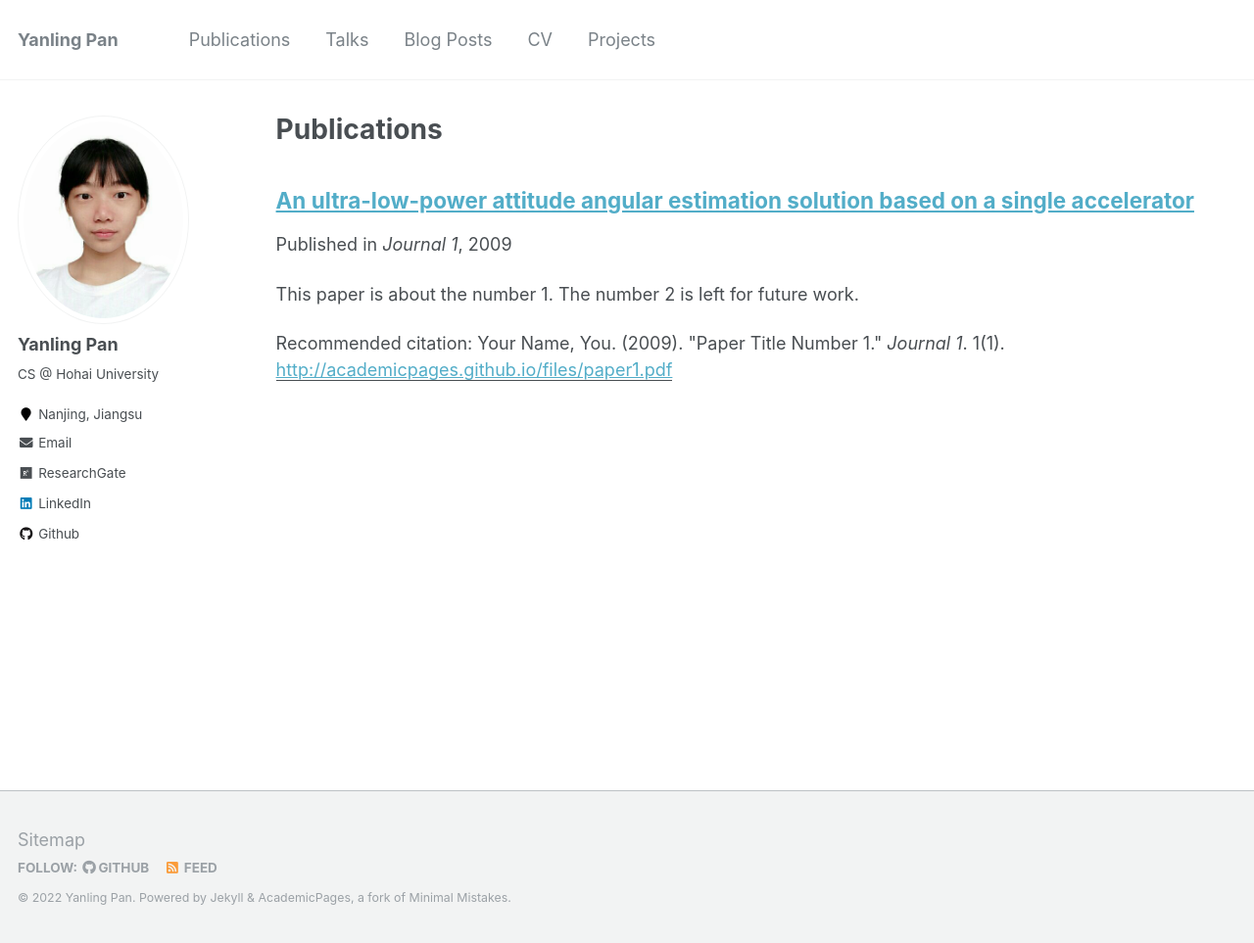
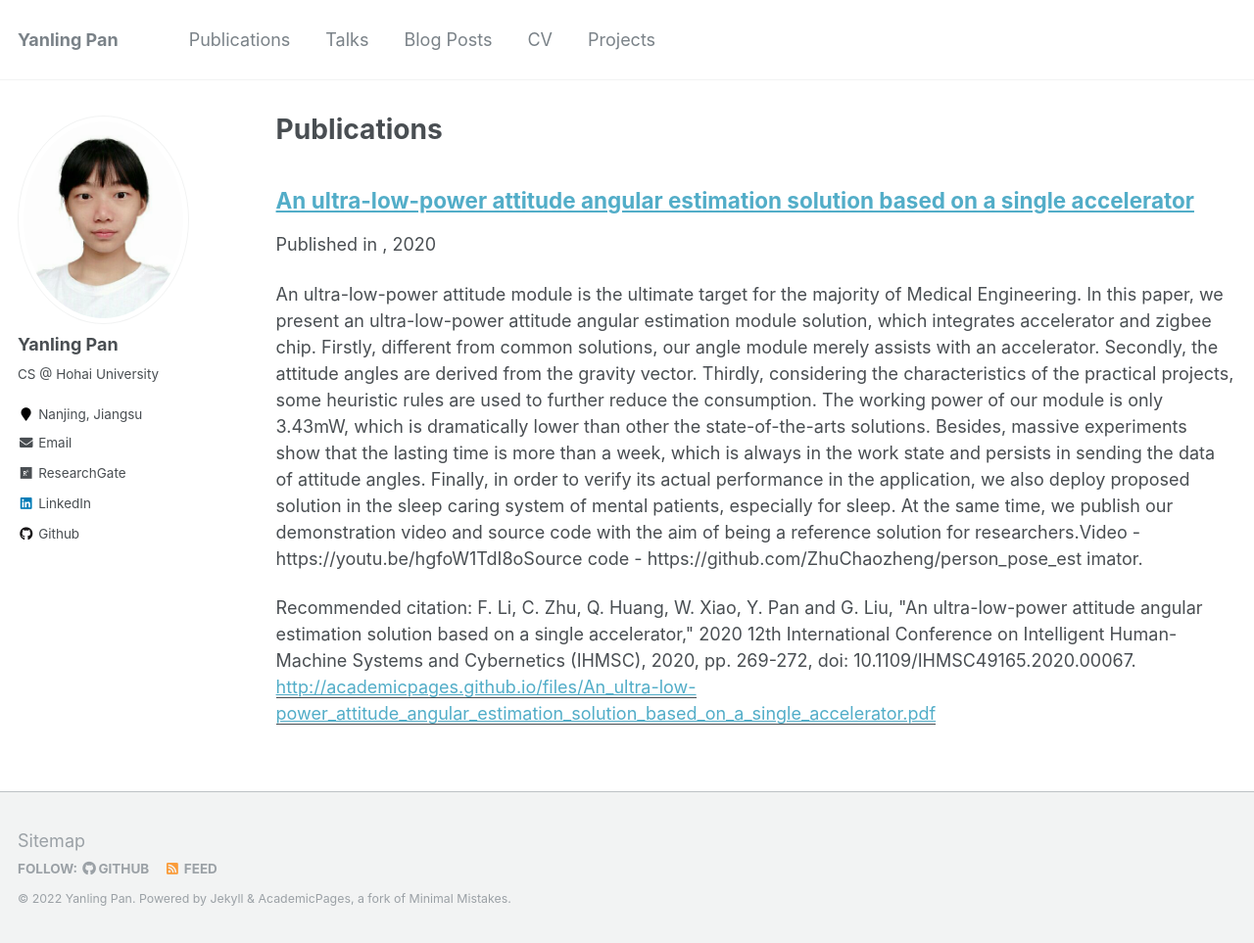
Before and after one commit to Yanling-Pan/Yanling-Pan.github.io, a Jekyll site: the page built from _pages/publications.md, in a window 1280 px wide and 963 px high. Shown: the whole window at 98% size. Built offline with Jekyll 4.4.1, drawn with Linux system fonts in a browser that asks for light colours.

Commit message:
update paper Pan2020An

```diff
--- a/_config.yml
+++ b/_config.yml
@@ -88,7 +88,7 @@ author:
   pubmed           :
   googlescholar    :
   email            : "ydarkfancy@gmail.com"
-  researchgate     : "Yanling-Pan"
+  researchgate     : "https://www.researchgate.net/profile/Yanling-Pan"
   uri              :
   bitbucket        :
   codepen          :
--- a/_publications/2009-10-01-paper-title-number-1.md
+++ /dev/null
@@ -1,15 +0,0 @@
----
-title: "An ultra-low-power attitude angular estimation solution based on a single accelerator"
-collection: publications
-permalink: /publication/2009-10-01-paper-title-number-1
-excerpt: 'This paper is about the number 1. The number 2 is left for future work.'
-date: 2009-10-01
-venue: 'Journal 1'
-paperurl: 'http://academicpages.github.io/files/paper1.pdf'
-citation: 'Your Name, You. (2009). &quot;Paper Title Number 1.&quot; <i>Journal 1</i>. 1(1).'
----
-This paper is about the number 1. The number 2 is left for future work.
-
-[Download paper here](http://YDArk-lml.github.io/files/An_ultra-low-power_attitude_angular_estimation_solution_based_on_a_single_accelerator.pdf)
-
-Recommended citation: F. Li, C. Zhu, Q. Huang, W. Xiao, Y. Pan and G. Liu, "An ultra-low-power attitude angular estimation solution based on a single accelerator," 2020 12th International Conference on Intelligent Human-Machine Systems and Cybernetics (IHMSC), 2020, pp. 269-272, doi: 10.1109/IHMSC49165.2020.00067.
--- /dev/null
+++ b/_publications/Pan2020An.md
@@ -0,0 +1,13 @@
+---
+title: "An ultra-low-power attitude angular estimation solution based on a single accelerator"
+collection: publications
+permalink: /publication/2020-08-01-Pan2020An
+excerpt: 'An ultra-low-power attitude module is the ultimate target for the majority of Medical Engineering. In this paper, we present an ultra-low-power attitude angular estimation module solution, which integrates accelerator and zigbee chip. Firstly, different from common solutions, our angle module merely assists with an accelerator. Secondly, the attitude angles are derived from the gravity vector. Thirdly, considering the characteristics of the practical projects, some heuristic rules are used to further reduce the consumption. The working power of our module is only 3.43mW, which is dramatically lower than other the state-of-the-arts solutions. Besides, massive experiments show that the lasting time is more than a week, which is always in the work state and persists in sending the data of attitude angles. Finally, in order to verify its actual performance in the application, we also deploy proposed solution in the sleep caring system of mental patients, especially for sleep. At the same time, we publish our demonstration video and source code with the aim of being a reference solution for researchers.Video - https://youtu.be/hgfoW1TdI8oSource code - https://github.com/ZhuChaozheng/person_pose_est imator.'
+date: 2020-08-01
+paperurl: 'http://academicpages.github.io/files/An_ultra-low-power_attitude_angular_estimation_solution_based_on_a_single_accelerator.pdf'
+citation: 'F. Li, C. Zhu, Q. Huang, W. Xiao, Y. Pan and G. Liu, "An ultra-low-power attitude angular estimation solution based on a single accelerator," 2020 12th International Conference on Intelligent Human-Machine Systems and Cybernetics (IHMSC), 2020, pp. 269-272, doi: 10.1109/IHMSC49165.2020.00067.'
+---
+ 'An ultra-low-power attitude module is the ultimate target for the majority of Medical Engineering. In this paper, we present an ultra-low-power attitude angular estimation module solution, which integrates accelerator and zigbee chip. Firstly, different from common solutions, our angle module merely assists with an accelerator. Secondly, the attitude angles are derived from the gravity vector. Thirdly, considering the characteristics of the practical projects, some heuristic rules are used to further reduce the consumption. The working power of our module is only 3.43mW, which is dramatically lower than other the state-of-the-arts solutions. Besides, massive experiments show that the lasting time is more than a week, which is always in the work state and persists in sending the data of attitude angles. Finally, in order to verify its actual performance in the application, we also deploy proposed solution in the sleep caring system of mental patients, especially for sleep. At the same time, we publish our demonstration video and source code with the aim of being a reference solution for researchers.Video - https://youtu.be/hgfoW1TdI8oSource code - https://github.com/ZhuChaozheng/person_pose_est imator.'
+
+
+[Download paper here](http://YDArk-lml.github.io/files/An_ultra-low-power_attitude_angular_estimation_solution_based_on_a_single_accelerator.pdf)
```
Also changed, not shown: README.md (+2 -1 lines).
